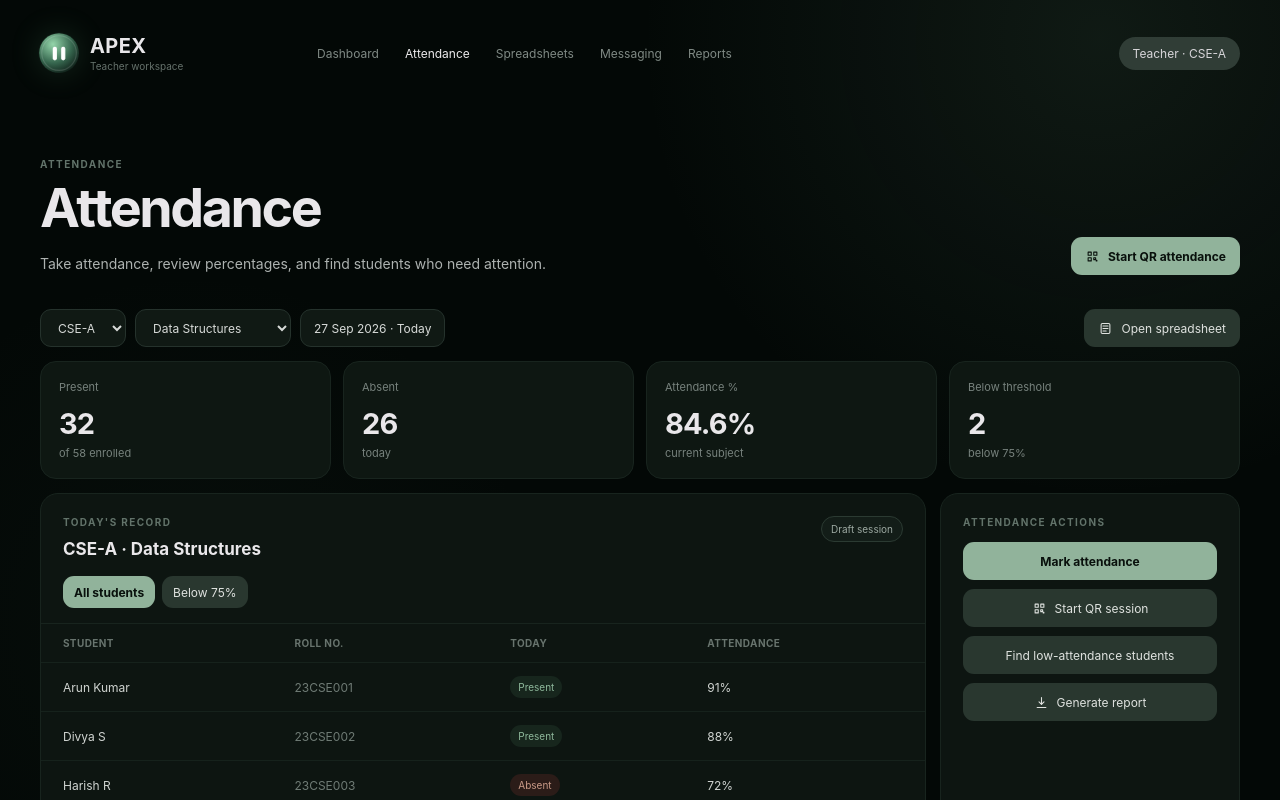
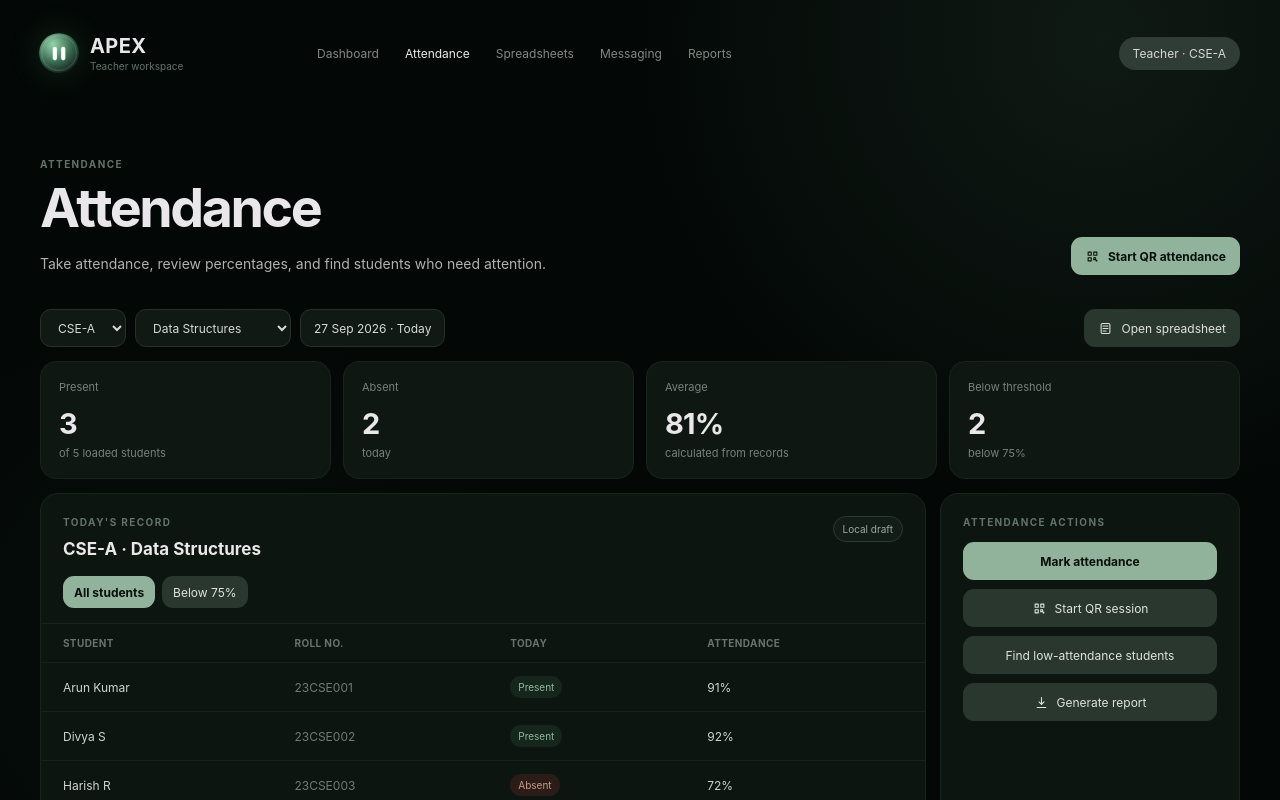
Before and after one commit to dhakshen04-maker/APEX, a React (Vite) app: page / in a window 1280 px wide. Both pictures are taken after a click on the button "Attendance". Shown: the top 800 px of the page. Built offline with nearby package versions, Linux system fonts and the light colour scheme.

Commit message:
Build functional local attendance workflow

```diff
--- a/src/App.tsx
+++ b/src/App.tsx
@@ -1,4 +1,5 @@
 import { useMemo, useState, type ReactNode } from "react";
+import { getAttendancePercentage, getAttendanceSummary, loadAttendance, saveAttendance, type AttendanceStudent } from "./data/attendance";
 
 type Workspace = "dashboard" | "attendance" | "spreadsheets" | "messaging" | "reports" | "qr";
 
@@ -8,14 +9,6 @@ const navItems: Array<{ id: Workspace; label: string }> = [
   { id: "spreadsheets", label: "Spreadsheets" },
   { id: "messaging", label: "Messaging" },
   { id: "reports", label: "Reports" },
-];
-
-const students = [
-  { name: "Arun Kumar", roll: "23CSE001", present: true, percentage: 91 },
-  { name: "Divya S", roll: "23CSE002", present: true, percentage: 88 },
-  { name: "Harish R", roll: "23CSE003", present: false, percentage: 72 },
-  { name: "Keerthana P", roll: "23CSE004", present: true, percentage: 84 },
-  { name: "Manoj K", roll: "23CSE005", present: false, percentage: 68 },
 ];
 
 function Orb() {
@@ -119,10 +112,29 @@ function Dashboard({ setWorkspace }: { setWorkspace: (workspace: Workspace) => v
   );
 }
 
-function Attendance({ setWorkspace }: { setWorkspace: (workspace: Workspace) => void }) {
+function Attendance({
+  students,
+  setStudents,
+  setWorkspace,
+}: {
+  students: AttendanceStudent[];
+  setStudents: (students: AttendanceStudent[]) => void;
+  setWorkspace: (workspace: Workspace) => void;
+}) {
   const [filter, setFilter] = useState<"all" | "low">("all");
-  const [sessionOpen, setSessionOpen] = useState(false);
-  const visible = useMemo(() => filter === "low" ? students.filter((student) => student.percentage < 75) : students, [filter]);
+  const [editorOpen, setEditorOpen] = useState(false);
+  const summary = getAttendanceSummary(students);
+  const visible = useMemo(
+    () => filter === "low" ? students.filter((student) => getAttendancePercentage(student) < 75) : students,
+    [filter, students],
+  );
+
+  const applyAttendance = (draft: AttendanceStudent[]) => {
+    setStudents(draft);
+    saveAttendance(draft);
+    setEditorOpen(false);
+  };
+
   return (
     <>
       <PageHeader
@@ -139,56 +151,124 @@ function Attendance({ setWorkspace }: { setWorkspace: (workspace: Workspace) =>
         <Button icon="sheet" onClick={() => setWorkspace("spreadsheets")}>Open spreadsheet</Button>
       </section>
       <section className="metric-grid">
-        <Metric label="Present" value="32" meta="of 58 enrolled" />
-        <Metric label="Absent" value="26" meta="today" />
-        <Metric label="Attendance %" value="84.6%" meta="current subject" />
-        <Metric label="Below threshold" value="2" meta="below 75%" />
+        <Metric label="Present" value={String(summary.present)} meta={`of ${students.length} loaded students`} />
+        <Metric label="Absent" value={String(summary.absent)} meta="today" />
+        <Metric label="Average" value={`${summary.average}%`} meta="calculated from records" />
+        <Metric label="Below threshold" value={String(summary.belowThreshold)} meta="below 75%" />
       </section>
       <section className="workspace-layout">
         <div className="panel table-panel">
-          <div className="panel-head"><div><p className="eyebrow">TODAY'S RECORD</p><h2>CSE-A · Data Structures</h2></div><span className="pill">Draft session</span></div>
-          <div className="table-tools"><Button variant={filter === "all" ? "primary" : "secondary"} onClick={() => setFilter("all")}>All students</Button><Button variant={filter === "low" ? "primary" : "secondary"} onClick={() => setFilter("low")}>Below 75%</Button></div>
+          <div className="panel-head">
+            <div><p className="eyebrow">TODAY'S RECORD</p><h2>CSE-A · Data Structures</h2></div>
+            <span className="pill">Local draft</span>
+          </div>
+          <div className="table-tools">
+            <Button variant={filter === "all" ? "primary" : "secondary"} onClick={() => setFilter("all")}>All students</Button>
+            <Button variant={filter === "low" ? "primary" : "secondary"} onClick={() => setFilter("low")}>Below 75%</Button>
+          </div>
           <div className="table-wrap">
-            <table><thead><tr><th>Student</th><th>Roll no.</th><th>Today</th><th>Attendance</th></tr></thead><tbody>
-              {visible.map((student) => <tr key={student.roll}><td>{student.name}</td><td className="muted">{student.roll}</td><td><span className={`attendance-state ${student.present ? "present" : "absent"}`}>{student.present ? "Present" : "Absent"}</span></td><td>{student.percentage}%</td></tr>)}
-            </tbody></table>
+            <table>
+              <thead><tr><th>Student</th><th>Roll no.</th><th>Today</th><th>Attendance</th></tr></thead>
+              <tbody>
+                {visible.map((student) => (
+                  <tr key={student.id}>
+                    <td>{student.name}</td>
+                    <td className="muted">{student.roll}</td>
+                    <td><span className={`attendance-state ${student.today}`}>{student.today === "present" ? "Present" : "Absent"}</span></td>
+                    <td>{getAttendancePercentage(student)}%</td>
+                  </tr>
+                ))}
+              </tbody>
+            </table>
           </div>
+          <div className="data-note">This first functional slice stores attendance locally in this APEX installation. It is not yet connected to a shared database.</div>
         </div>
         <aside className="panel action-panel">
           <p className="eyebrow">ATTENDANCE ACTIONS</p>
-          <Button variant="primary" onClick={() => setSessionOpen(true)}>Mark attendance</Button>
+          <Button variant="primary" onClick={() => setEditorOpen(true)}>Mark attendance</Button>
           <Button onClick={() => setWorkspace("qr")} icon="qr">Start QR session</Button>
           <Button onClick={() => setFilter("low")}>Find low-attendance students</Button>
           <Button onClick={() => setWorkspace("reports")} icon="download">Generate report</Button>
-          <div className="mini-note">Data-changing actions are reviewed before APEX executes them.</div>
+          <div className="mini-note">Changes are saved locally after confirmation. Shared accounts/database will be added after the data layer is selected.</div>
         </aside>
       </section>
-      {sessionOpen ? <Confirm title="Mark today's attendance?" detail="APEX will prepare a change for CSE-A · Data Structures. Nothing is written until you confirm." onCancel={() => setSessionOpen(false)} onConfirm={() => setSessionOpen(false)} /> : null}
+      {editorOpen ? (
+        <AttendanceEditor students={students} onCancel={() => setEditorOpen(false)} onSave={applyAttendance} />
+      ) : null}
     </>
   );
 }
 
+function AttendanceEditor({
+  students,
+  onCancel,
+  onSave,
+}: {
+  students: AttendanceStudent[];
+  onCancel: () => void;
+  onSave: (students: AttendanceStudent[]) => void;
+}) {
+  const [draft, setDraft] = useState<AttendanceStudent[]>(students);
+
+  const toggle = (id: string) => {
+    setDraft((current) => current.map((student) =>
+      student.id === id
+        ? { ...student, today: student.today === "present" ? "absent" : "present" }
+        : student,
+    ));
+  };
+
+  const summary = getAttendanceSummary(draft);
+
+  return (
+    <div className="modal-backdrop" role="presentation">
+      <div className="confirm-modal attendance-editor" role="dialog" aria-modal="true">
+        <p className="eyebrow">MARK ATTENDANCE</p>
+        <h2>CSE-A · Data Structures</h2>
+        <p>Review each student's status. APEX will save the confirmed attendance record locally.</p>
+        <div className="editor-summary">
+          <span><strong>{summary.present}</strong> Present</span>
+          <span><strong>{summary.absent}</strong> Absent</span>
+        </div>
+        <div className="editor-list">
+          {draft.map((student) => (
+            <button className="editor-row" type="button" key={student.id} onClick={() => toggle(student.id)}>
+              <span><strong>{student.name}</strong><small>{student.roll}</small></span>
+              <span className={`attendance-state ${student.today}`}>{student.today === "present" ? "Present" : "Absent"}</span>
+            </button>
+          ))}
+        </div>
+        <div className="modal-actions">
+          <Button onClick={onCancel}>Cancel</Button>
+          <Button variant="primary" onClick={() => onSave(draft)}>Confirm & save</Button>
+        </div>
+      </div>
+    </div>
+  );
+}
 function Metric({ label, value, meta }: { label: string; value: string; meta: string }) {
   return <div className="metric"><span>{label}</span><strong>{value}</strong><small>{meta}</small></div>;
 }
 
-function Spreadsheets() {
+function Spreadsheets({ students }: { students: AttendanceStudent[] }) {
   const [saved, setSaved] = useState(false);
+  const summary = getAttendanceSummary(students);
+
   return (
     <>
       <PageHeader eyebrow="SPREADSHEETS" title="Spreadsheets" subtitle="Open attendance sheets, inspect student data, make safe updates, and generate clean reports." action={<Button variant="primary" icon="sheet">Select spreadsheet</Button>} />
-      <section className="control-row"><button className="date-chip" type="button">Attendance · CSE-A.xlsx</button><Button icon="search">Search students</Button><Button>Filter</Button><span className="control-spacer" /><Button variant="primary" onClick={() => setSaved(true)}>Save changes</Button></section>
+      <section className="control-row"><button className="date-chip" type="button">Attendance · CSE-A</button><Button icon="search">Search students</Button><Button>Filter</Button><span className="control-spacer" /><Button variant="primary" onClick={() => setSaved(true)}>Save changes</Button></section>
       <section className="workspace-layout">
         <div className="panel table-panel">
-          <div className="panel-head"><div><p className="eyebrow">ATTENDANCE SHEET</p><h2>September 2026</h2><span className="panel-meta">58 rows · 4 columns · synced from local file</span></div>{saved ? <span className="pill success">Saved</span> : <span className="pill">No pending changes</span>}</div>
-          <div className="table-wrap spreadsheet"><table><thead><tr><th>Student</th><th>Roll no.</th><th>Present</th><th>Absent</th><th>Attendance %</th></tr></thead><tbody>{students.map((student) => <tr key={student.roll}><td>{student.name}</td><td className="muted">{student.roll}</td><td>{student.present ? 18 : 0}</td><td>{student.present ? 2 : 5}</td><td>{student.percentage}%</td></tr>)}</tbody></table></div>
+          <div className="panel-head"><div><p className="eyebrow">ATTENDANCE DATA</p><h2>CSE-A · Current session</h2><span className="panel-meta">{students.length} loaded students · {summary.present} present · {summary.absent} absent</span></div>{saved ? <span className="pill success">Saved locally</span> : <span className="pill">Local data</span>}</div>
+          <div className="table-wrap spreadsheet"><table><thead><tr><th>Student</th><th>Roll no.</th><th>Today</th><th>Attendance %</th></tr></thead><tbody>{students.map((student) => <tr key={student.id}><td>{student.name}</td><td className="muted">{student.roll}</td><td><span className={`attendance-state ${student.today}`}>{student.today === "present" ? "Present" : "Absent"}</span></td><td>{getAttendancePercentage(student)}%</td></tr>)}</tbody></table></div>
+          <div className="data-note">Spreadsheet import/export is the next integration layer. These rows currently come from APEX's local attendance store.</div>
         </div>
-        <aside className="panel action-panel"><p className="eyebrow">SPREADSHEET ACTIONS</p><Button icon="search">Find student</Button><Button>Sort attendance</Button><Button>Calculate percentages</Button><Button icon="download">Generate report</Button><div className="mini-note">Changes are reviewed before APEX writes back to the spreadsheet.</div></aside>
+        <aside className="panel action-panel"><p className="eyebrow">SPREADSHEET ACTIONS</p><Button icon="search">Find student</Button><Button>Sort attendance</Button><Button>Calculate percentages</Button><Button icon="download">Generate report</Button><div className="mini-note">No external spreadsheet is connected yet.</div></aside>
       </section>
     </>
   );
 }
-
 function Messaging() {
   const [channel, setChannel] = useState("WhatsApp");
   const [review, setReview] = useState(false);
@@ -212,17 +292,17 @@ function Messaging() {
   );
 }
 
-function Reports() {
+function Reports({ students }: { students: AttendanceStudent[] }) {
+  const summary = getAttendanceSummary(students);
   return (
     <>
       <PageHeader eyebrow="REPORTS" title="Reports" subtitle="Generate clear reports from validated attendance data, with a preview before export." action={<Button variant="primary" icon="download">Export report</Button>} />
-      <section className="control-row"><select aria-label="Class"><option>CSE-A</option></select><select aria-label="Subject"><option>Data Structures</option></select><button className="date-chip" type="button">01 Sep — 27 Sep 2026</button><span className="control-spacer" /><span className="pill">Preview ready</span></section>
-      <section className="metric-grid"><Metric label="Enrolled" value="58" meta="students" /><Metric label="Present" value="1,042" meta="records" /><Metric label="Absent" value="170" meta="records" /><Metric label="Average" value="84.6%" meta="attendance" /></section>
-      <section className="report-grid"><div className="panel report-preview"><div className="panel-head"><div><p className="eyebrow">REPORT PREVIEW</p><h2>Attendance summary · CSE-A</h2></div><span className="pill">Verified data</span></div><div className="report-bars"><div><span>Attendance</span><strong>84.6%</strong><i style={{ width: "84.6%" }} /></div><div><span>Below 75%</span><strong>2 students</strong><i style={{ width: "18%" }} /></div></div><div className="table-wrap"><table><thead><tr><th>Student</th><th>Roll no.</th><th>Attendance</th><th>Status</th></tr></thead><tbody>{students.map((student) => <tr key={student.roll}><td>{student.name}</td><td className="muted">{student.roll}</td><td>{student.percentage}%</td><td><span className={`attendance-state ${student.percentage < 75 ? "absent" : "present"}`}>{student.percentage < 75 ? "Needs attention" : "On track"}</span></td></tr>)}</tbody></table></div></div><aside className="panel action-panel"><p className="eyebrow">REPORT ACTIONS</p><Button variant="primary" icon="download">Export PDF</Button><Button icon="sheet">Export spreadsheet</Button><Button>Filter below 75%</Button><div className="mini-note">APEX verifies the selected class, subject, period, and data source before export.</div></aside></section>
+      <section className="control-row"><select aria-label="Class"><option>CSE-A</option></select><select aria-label="Subject"><option>Data Structures</option></select><button className="date-chip" type="button">27 Sep 2026 · Today</button><span className="control-spacer" /><span className="pill">Calculated locally</span></section>
+      <section className="metric-grid"><Metric label="Loaded" value={String(students.length)} meta="students" /><Metric label="Present" value={String(summary.present)} meta="today" /><Metric label="Absent" value={String(summary.absent)} meta="today" /><Metric label="Average" value={`${summary.average}%`} meta="attendance" /></section>
+      <section className="report-grid"><div className="panel report-preview"><div className="panel-head"><div><p className="eyebrow">REPORT PREVIEW</p><h2>Attendance summary · CSE-A</h2></div><span className="pill">Validated calculation</span></div><div className="report-bars"><div><span>Average attendance</span><strong>{summary.average}%</strong><i style={{ width: `${summary.average}%` }} /></div><div><span>Below 75%</span><strong>{summary.belowThreshold} students</strong><i style={{ width: `${Math.min(100, (summary.belowThreshold / Math.max(1, students.length)) * 100)}%` }} /></div></div><div className="table-wrap"><table><thead><tr><th>Student</th><th>Roll no.</th><th>Attendance</th><th>Status</th></tr></thead><tbody>{students.map((student) => <tr key={student.id}><td>{student.name}</td><td className="muted">{student.roll}</td><td>{getAttendancePercentage(student)}%</td><td><span className={`attendance-state ${getAttendancePercentage(student) < 75 ? "absent" : "present"}`}>{getAttendancePercentage(student) < 75 ? "Needs attention" : "On track"}</span></td></tr>)}</tbody></table></div></div><aside className="panel action-panel"><p className="eyebrow">REPORT ACTIONS</p><Button variant="primary" icon="download">Export PDF</Button><Button icon="sheet">Export spreadsheet</Button><Button>Filter below 75%</Button><div className="mini-note">Export remains a UI action until the report/file generation layer is implemented.</div></aside></section>
     </>
   );
 }
-
 function QRSession() {
   const [active, setActive] = useState(true);
   return (
@@ -242,13 +322,15 @@ function Confirm({ title, detail, onCancel, onConfirm, confirmLabel = "Confirm"
 
 export default function App() {
   const [workspace, setWorkspace] = useState<Workspace>("dashboard");
+  const [attendanceStudents, setAttendanceStudents] = useState<AttendanceStudent[]>(() => loadAttendance());
+
   return (
     <Shell workspace={workspace} setWorkspace={setWorkspace}>
       {workspace === "dashboard" ? <Dashboard setWorkspace={setWorkspace} /> : null}
-      {workspace === "attendance" ? <Attendance setWorkspace={setWorkspace} /> : null}
-      {workspace === "spreadsheets" ? <Spreadsheets /> : null}
+      {workspace === "attendance" ? <Attendance students={attendanceStudents} setStudents={setAttendanceStudents} setWorkspace={setWorkspace} /> : null}
+      {workspace === "spreadsheets" ? <Spreadsheets students={attendanceStudents} /> : null}
       {workspace === "messaging" ? <Messaging /> : null}
-      {workspace === "reports" ? <Reports /> : null}
+      {workspace === "reports" ? <Reports students={attendanceStudents} /> : null}
       {workspace === "qr" ? <QRSession /> : null}
     </Shell>
   );
```
